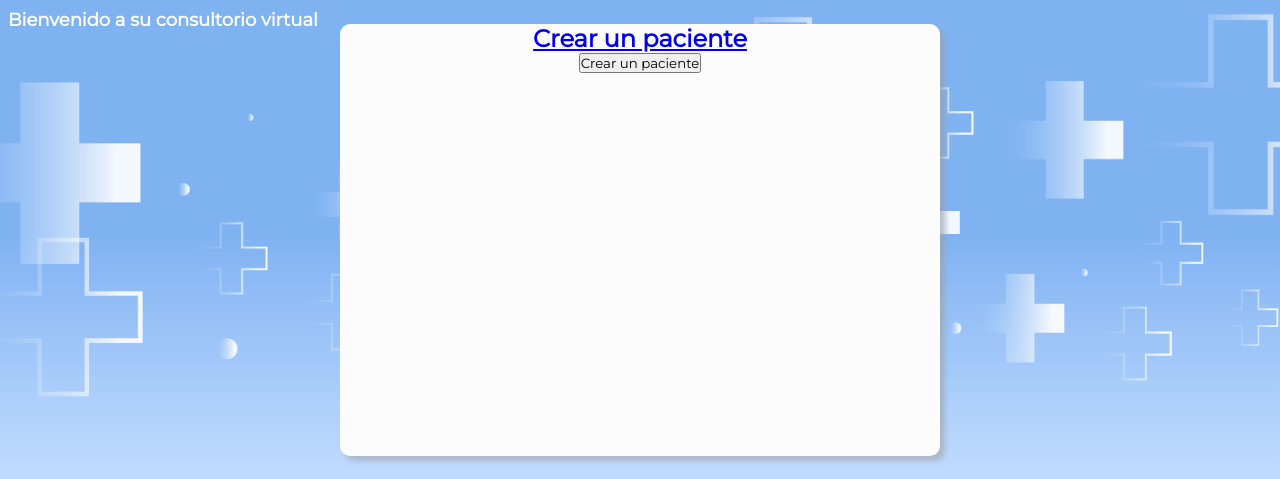
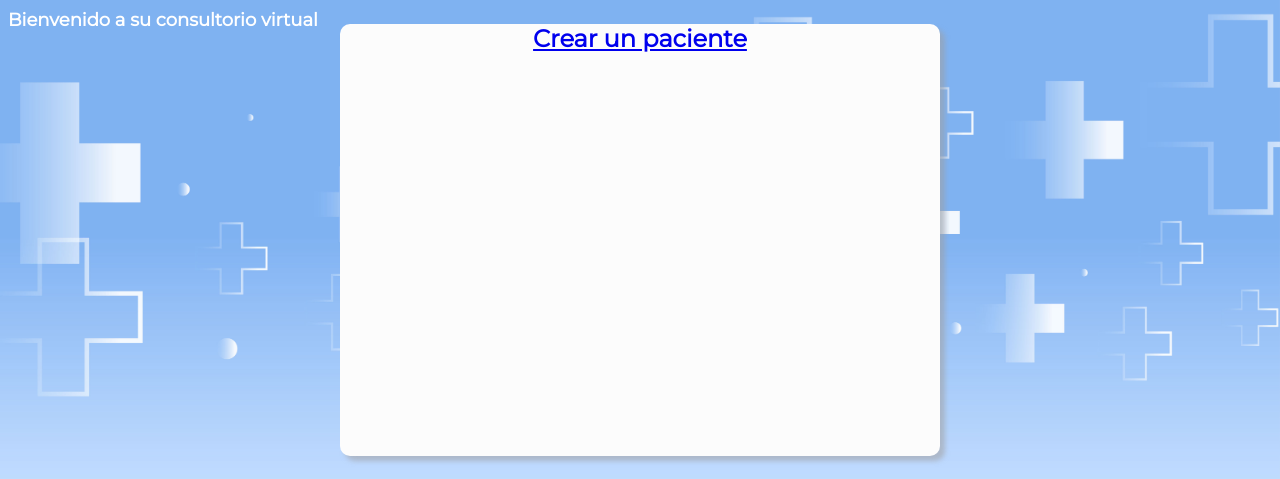
Before and after one commit to GuirinV/deploy_TP2_BACKEND, a Django app: page /paciente/ in a window 1280 px wide. Shown: the part 160-639 px from the top of the page. Run offline with Django 5.2, Linux system fonts and the light colour scheme; data that the repository does not hold is empty; some libraries are stand-ins or nearby versions.

Commit message:
Prueba css

```diff
--- a/app_consultorio/templates/paciente.html
+++ b/app_consultorio/templates/paciente.html
@@ -8,7 +8,7 @@
       <section class="contacto">
 
         <h2><a href="{% url 'paciente:create' %}">Crear un paciente</a></h2>
-                <button>Crear un paciente</button>
+
         <br>
         <div class="list">
           {% for paciente in paciente_list %}
@@ -36,7 +36,7 @@
                   <a href="{% url 'paciente:update' paciente.id %}">📋</a>
               </div>
               <br>
-
+              <br>
           {% endfor %}
         </div>
       </section>
--- a/static/css/maincontacto.css
+++ b/static/css/maincontacto.css
@@ -25,6 +25,7 @@ main{
 .list {
     height: 80vh;
     overflow-y: scroll;
+    border: 0vmax;
 
     /* background-color: var(--blanco);
     box-shadow: inset 0vh 1vh #bbbbbb0c;
```
